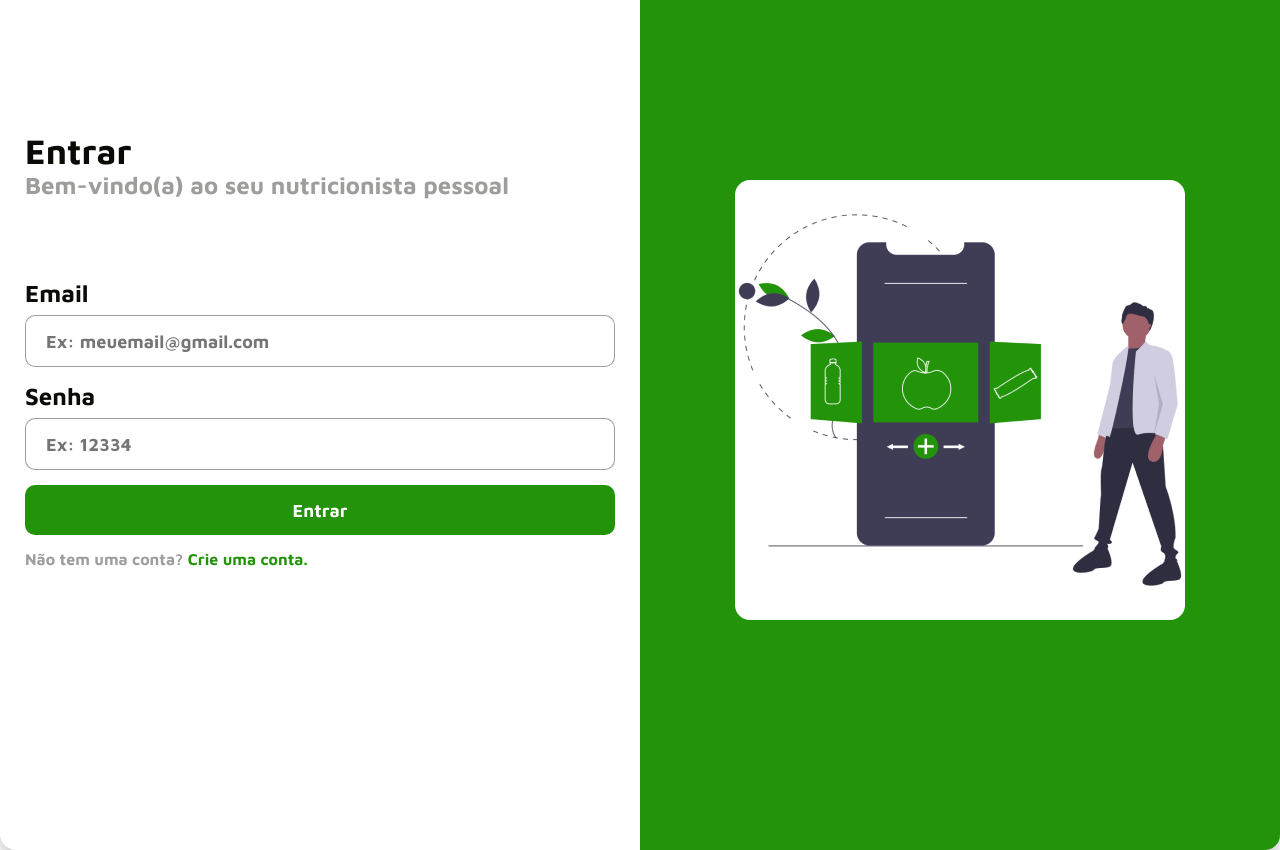
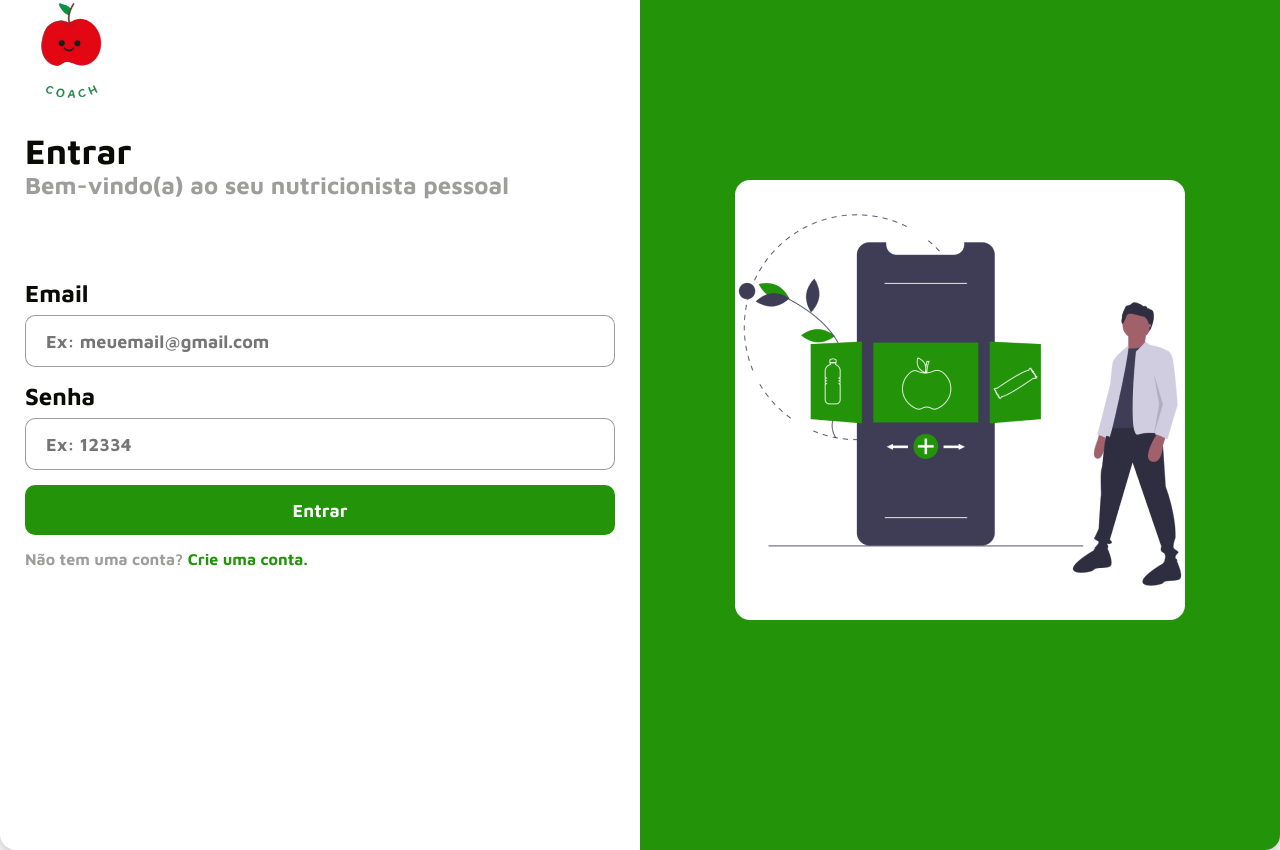
Before and after one commit to Tafuso/diet-coach, a React (Vite) app: page / in a window 1280 px wide. Built offline with nearby package versions, Linux system fonts and the light colour scheme.

Commit message:
feat: add logo and fished login page

```diff
--- a/src/pages/index/components/Login/index.tsx
+++ b/src/pages/index/components/Login/index.tsx
@@ -1,5 +1,6 @@
 import React, { useState } from "react";
 import Styles from './styles.module.scss'
+import logo from '../../../../assets/diet-coach-logo.png'
 import UserController from "../../../../controllers/UserController";
 import SessionController from "../../../../controllers/SessionController";
 
@@ -35,6 +36,7 @@ const Login: React.FC = () => {
 
   return (
     <div className={Styles.container}>
+      <div className={Styles.logo}/>
       <div className={Styles.title}>
         {/* verify if user hasAccount and set title and welcome message */}
         <h1>{hasAccount ? "Entrar" : "Criar Conta"}</h1>
@@ -45,6 +47,7 @@ const Login: React.FC = () => {
       <input
       className={Styles[isUsernameNull]}
       onBlur={e => e.currentTarget.value !== "" ? setIsUsernameNull('default') : setIsUsernameNull('invalid') }
+      //set style border when input = null
       placeholder="Digite seu nome completo"
       onChange={e=>setUsername(e.target.value)}
       value={username}
@@ -56,6 +59,7 @@ const Login: React.FC = () => {
       <input
       className={Styles[isEmailNull]}
       onBlur={e => e.currentTarget.value !== "" ? setIsEmailNull('default') : setIsEmailNull('invalid') }
+      //set style border when input = null
       placeholder="Ex: meuemail@gmail.com"
       onChange={e=>setEmail(e.target.value)}
       value={email}
@@ -65,7 +69,10 @@ const Login: React.FC = () => {
       <input
       className={Styles[isPasswordNull]}
       onBlur={e => e.currentTarget.value !== "" ? setIsPasswordNull('default') : setIsPasswordNull('invalid') }
+      //set style border when input = null
       placeholder="Ex: 12334"
+      onKeyPress={e => {if(e.key === 'Enter') {!hasAccount || SessionController.loginHandler(email, password)}}}
+      //active option send form with Enter key
       onChange={e=>setPassword(e.target.value)}
       value={password}
       type="password"
@@ -75,16 +82,23 @@ const Login: React.FC = () => {
       <input
       className={Styles[passwordValid]}
       onBlur={e => e.currentTarget.value === password ? setPasswordValid('default') : setPasswordValid('invalid') }
+      //set style border when input = null || passwords do not match
+      onKeyPress={e => {if(e.key === 'Enter') verifyAndRegister()}}
+      //active option send form with Enter key
       placeholder="Digite novamente sua senha"
       type="password" />
       </>
       }
       <button
-      onClick={e => {hasAccount ?  SessionController.loginHandler(email, password) : verifyAndRegister()}}
+      onClick={e => {
+        hasAccount ?  SessionController.loginHandler(email, password) : verifyAndRegister()
+      }}
       >{hasAccount ? "Entrar" : "Criar Conta"}</button>
       <p
       //set login page or register page
-      onClick={e => {hasAccount ? setHasAccount(false) : setHasAccount(true), resetInputs()}}
+      onClick={e => {
+        hasAccount ? setHasAccount(false) : setHasAccount(true), resetInputs()
+      }}
       >
         {hasAccount ? <>Não tem uma conta? <b>Crie uma conta.</b></> : <>Já tem uma conta? <b>Faça login.</b></>}
         </p>
--- a/src/pages/index/components/Login/styles.module.scss
+++ b/src/pages/index/components/Login/styles.module.scss
@@ -9,8 +9,16 @@ $mydarkgreen: #23930a;
   display: flex;
   flex-direction: column;
 
+  .logo {
+    background-image: url('../../../../assets/diet-coach-logo.png');
+    background-size: cover;
+    height: 150px;
+    width: 90px;
+
+    margin: 15px 0;
+  }
+
   .title {
-    margin-top: 180px;
     margin-bottom: 80px;
 
     h1 {
```
Also changed, not shown: src/assets/diet-coach-logo.png (added).
